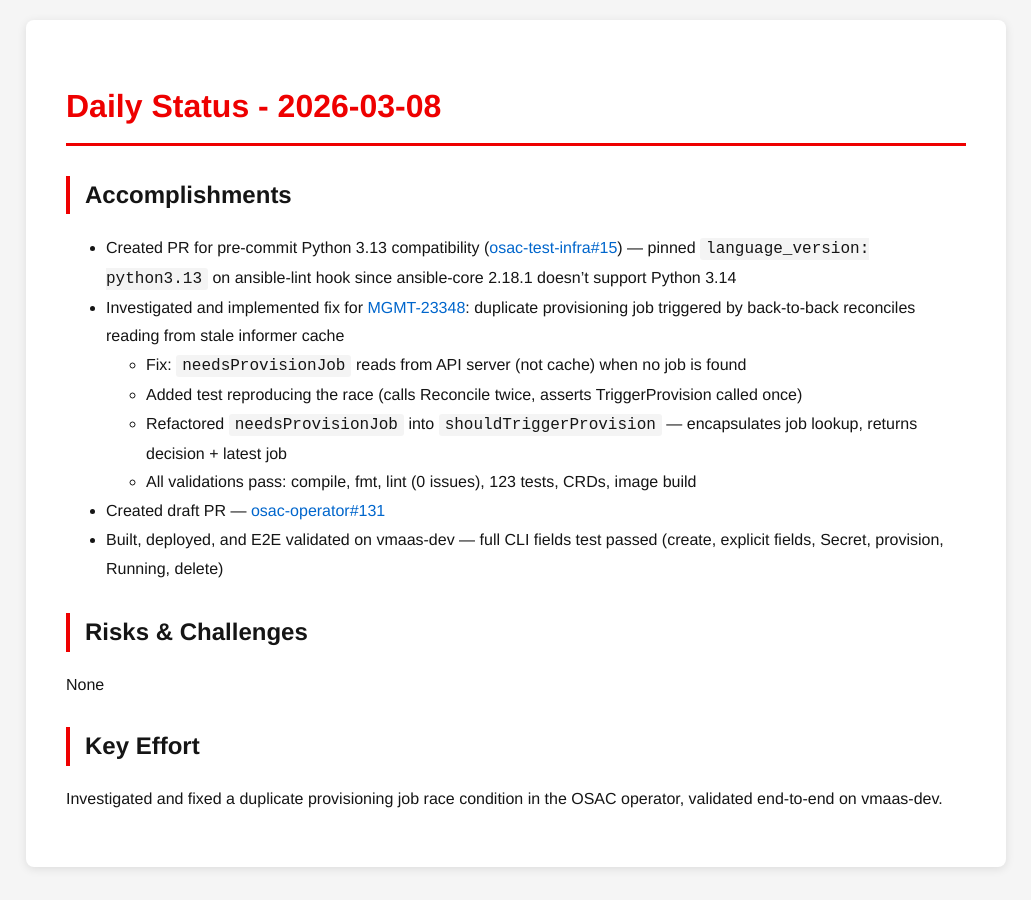
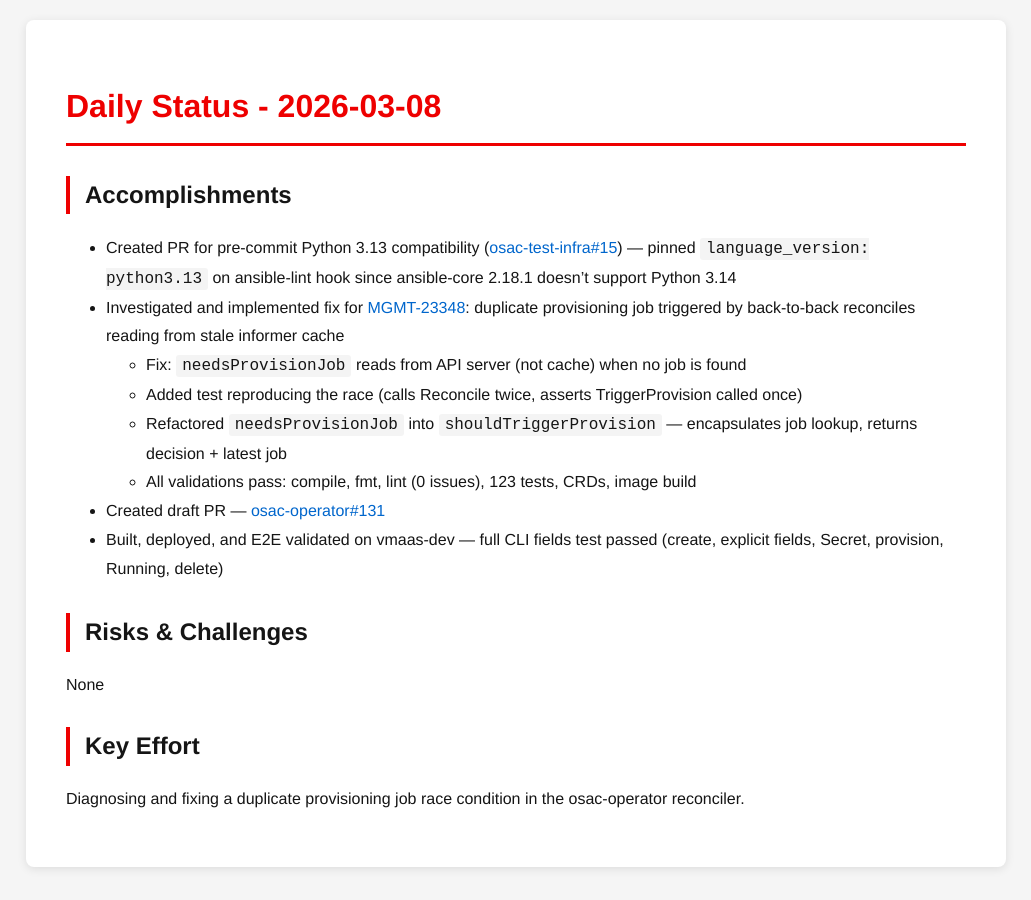
Before and after one commit to tzvatot/daily-status, a Jekyll site: the page built from 2026-03-08.md, in a window 1280 px wide. Shown: the whole page, without its empty margins (124-1155 px from the left). Built offline with Jekyll 4.4.1, drawn with Linux system fonts in a browser that asks for light colours.

Commit message:
Daily status update - 2026-03-08

```diff
--- a/2026-03-08.md
+++ b/2026-03-08.md
@@ -20,4 +20,4 @@
 None
 
 ## Key Effort
-Investigated and fixed a duplicate provisioning job race condition in the OSAC operator, validated end-to-end on vmaas-dev.
+Diagnosing and fixing a duplicate provisioning job race condition in the osac-operator reconciler.
```
